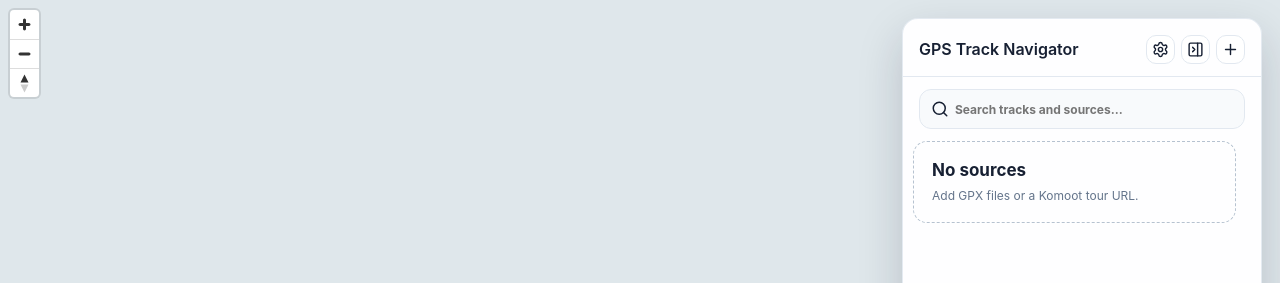
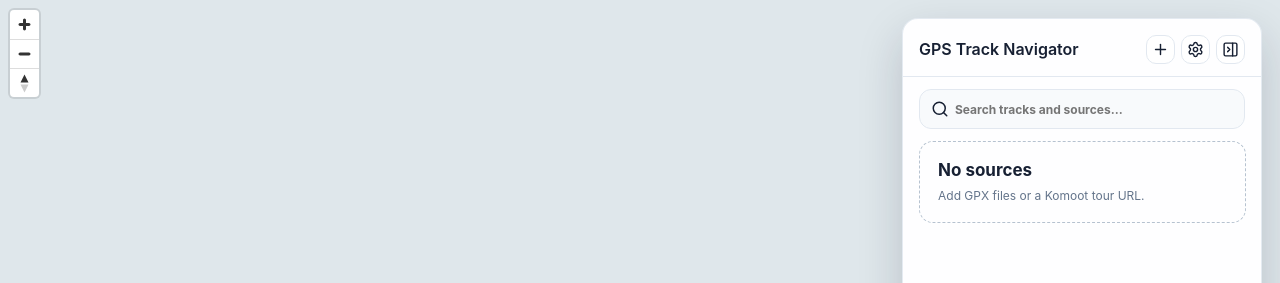
Before and after one commit to Sergek888/TrackTrim, a React (Vite) app: page / in a window 1280 px wide. Shown: the top 283 px of the page. Built offline with nearby package versions, Linux system fonts and the light colour scheme; no server answers.

Commit message:
Align navigation panel spacing

```diff
--- a/src/index.css
+++ b/src/index.css
@@ -789,7 +789,7 @@ a:focus-visible {
 
 .sidebar-header {
   align-items: center;
-  padding: 16px 16px 12px;
+  padding: 16px var(--sidebar-header-inset) 12px;
 }
 
 .app-brand h1 {
@@ -807,7 +807,7 @@ a:focus-visible {
 .sidebar-controls {
   display: grid;
   gap: 8px;
-  padding: 12px 16px 4px;
+  padding: 12px var(--sidebar-header-inset) 4px;
 }
 
 .search-control {
@@ -863,12 +863,12 @@ a:focus-visible {
 }
 
 .status-message {
-  padding: 5px 16px 0;
+  padding: 5px var(--sidebar-header-inset) 0;
 }
 
 .source-list {
   gap: 7px;
-  padding: 8px 10px 10px;
+  padding: 8px 0 10px var(--sidebar-header-inset);
 }
 
 .source-accordion {
--- a/src/ui/components/TrackSidebar.tsx
+++ b/src/ui/components/TrackSidebar.tsx
@@ -80,6 +80,15 @@ export default function TrackSidebar({
           {!collapsed && (
             <div className="sidebar-header-actions">
               <button
+                className="icon-button sidebar-action-button add-source-button"
+                type="button"
+                aria-label="Add source"
+                title="Add source"
+                onClick={onAddSourceClick}
+              >
+                <Plus aria-hidden="true" />
+              </button>
+              <button
                 className="icon-button sidebar-action-button sidebar-settings-button"
                 type="button"
                 aria-label="Settings"
@@ -96,15 +105,6 @@ export default function TrackSidebar({
                 onClick={onToggleCollapsed}
               >
                 <PanelRightClose aria-hidden="true" />
-              </button>
-              <button
-                className="icon-button sidebar-action-button add-source-button"
-                type="button"
-                aria-label="Add source"
-                title="Add source"
-                onClick={onAddSourceClick}
-              >
-                <Plus aria-hidden="true" />
               </button>
             </div>
           )}
```
